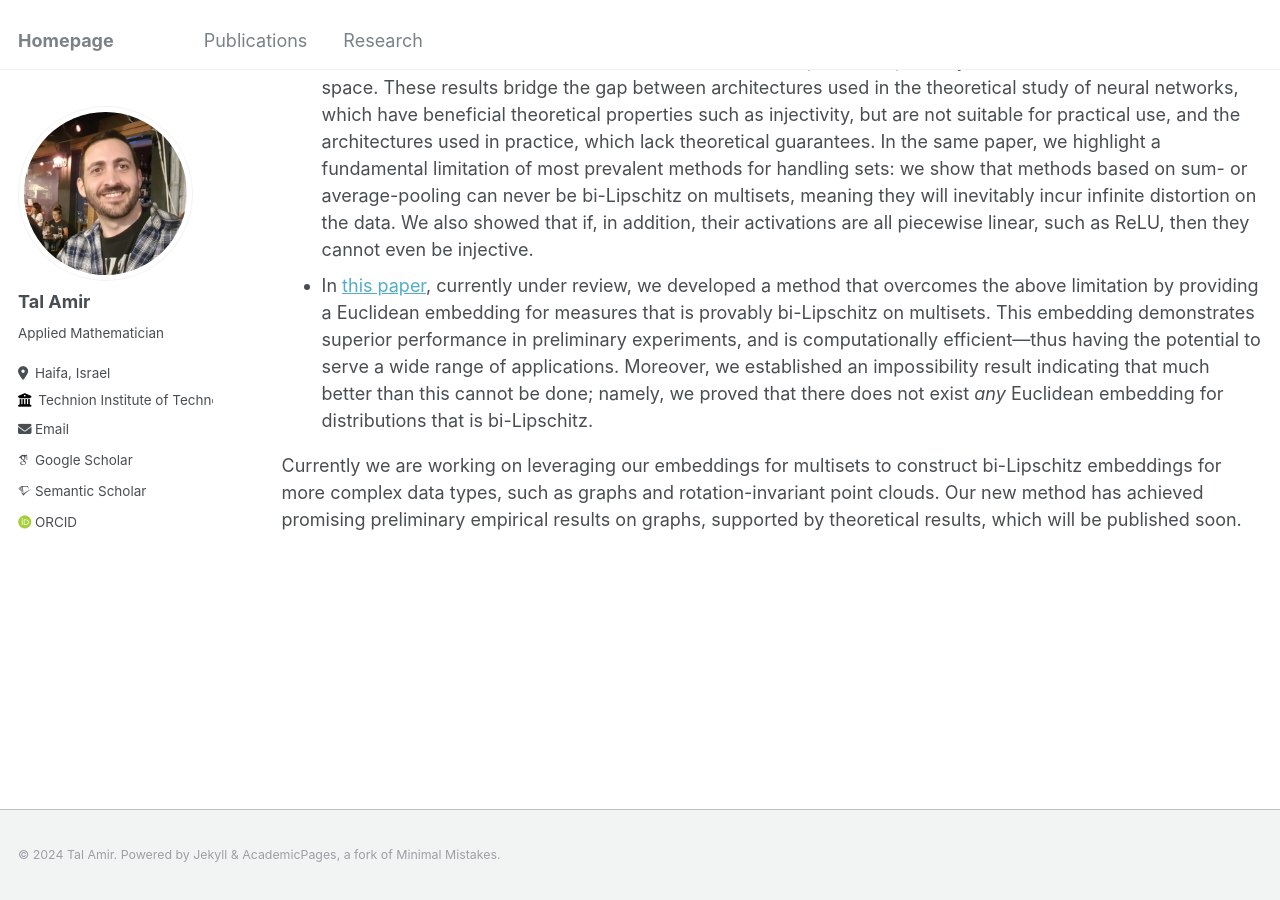
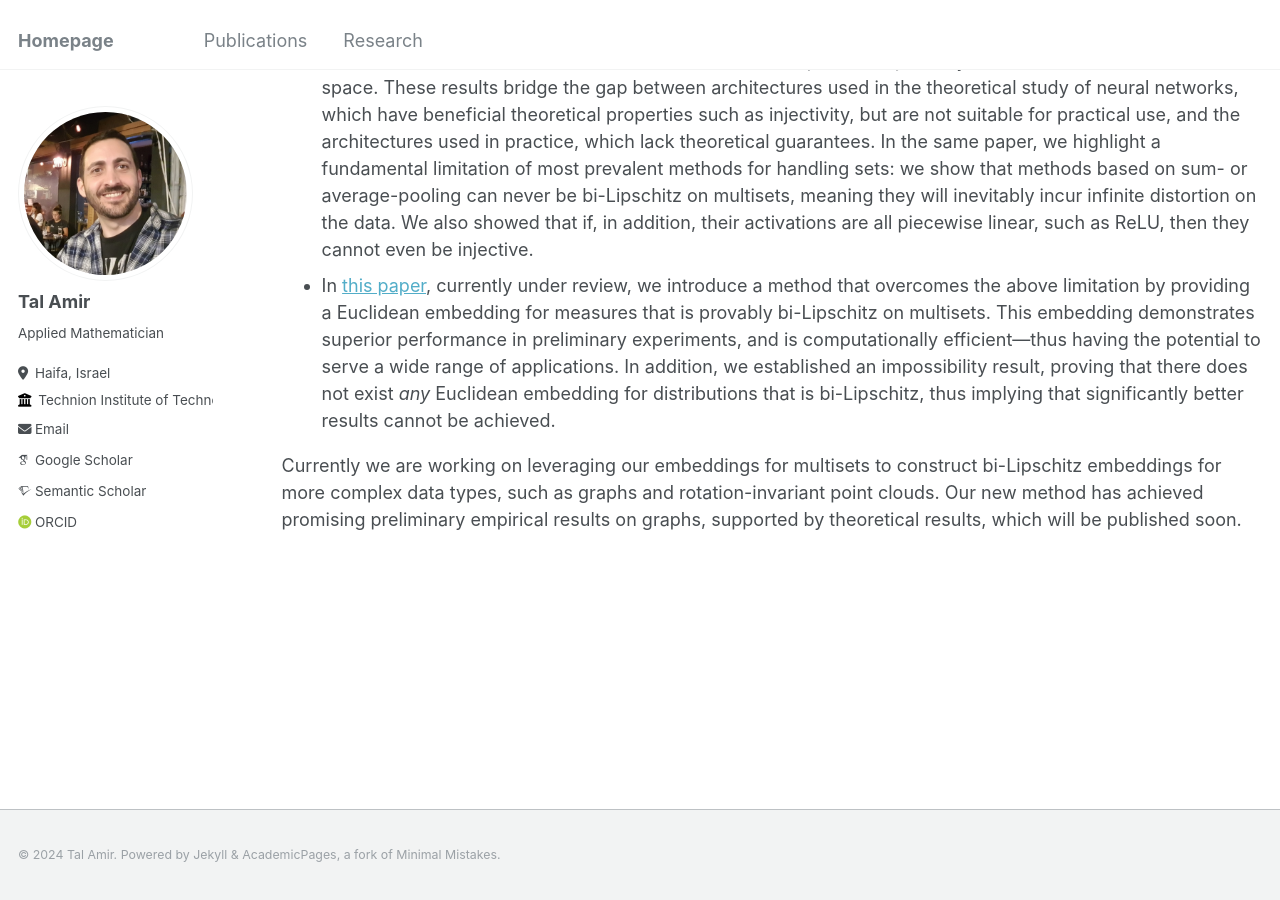
Before and after one commit to tal-amir/tal-amir.github.io, a Jekyll site: the page built from _pages/research.md, in a window 1280 px wide and 900 px high, scrolled down 731 px. Built offline with Jekyll 4.4.1, drawn with Linux system fonts in a browser that asks for light colours; some web fonts are replaced.

Commit message:
Update research.md

```diff
--- a/_pages/research.md
+++ b/_pages/research.md
@@ -20,6 +20,6 @@ Thus, to unlock the full potential of deep learning for these types of data, it
 Our group's efforts have already produced several papers published in top-tier venues, with some presenting groundbreaking results and solutions to long-standing open problems. For example:
 
 - In [this NeurIPS 2023 paper](https://tal-amir.github.io/publication/2023-12%20Neural%20Injective%20Functions) (spotlight paper, top 3%) we show how one may construct a simple and efficient neural architecture that takes multisets or measures as input, and injectively embeds them into Euclidean space. These results bridge the gap between architectures used in the theoretical study of neural networks, which have beneficial theoretical properties such as injectivity, but are not suitable for practical use, and the architectures used in practice, which lack theoretical guarantees. In the same paper, we highlight a fundamental limitation of most prevalent methods for handling sets: we show that methods based on sum- or average-pooling can never be bi-Lipschitz on multisets, meaning they will inevitably incur infinite distortion on the data. We also showed that if, in addition, their activations are all piecewise linear, such as ReLU, then they cannot even be injective.
-- In [this paper](https://tal-amir.github.io/publication/2024-05%20Fourier%20Sliced-Wasserstein%20Embedding), currently under review, we developed a method that overcomes the above limitation by providing a Euclidean embedding for measures that is provably bi-Lipschitz on multisets. This embedding demonstrates superior performance in preliminary experiments, and is computationally efficient—thus having the potential to serve a wide range of applications. Moreover, we established an impossibility result indicating that much better than this cannot be done; namely, we proved that there does not exist _any_ Euclidean embedding for distributions that is bi-Lipschitz.
+- In [this paper](https://tal-amir.github.io/publication/2024-05%20Fourier%20Sliced-Wasserstein%20Embedding), currently under review, we introduce a method that overcomes the above limitation by providing a Euclidean embedding for measures that is provably bi-Lipschitz on multisets. This embedding demonstrates superior performance in preliminary experiments, and is computationally efficient—thus having the potential to serve a wide range of applications. In addition, we established an impossibility result, proving that there does not exist _any_ Euclidean embedding for distributions that is bi-Lipschitz, thus implying that significantly better results cannot be achieved.
 
 Currently we are working on leveraging our embeddings for multisets to construct bi-Lipschitz embeddings for more complex data types, such as graphs and rotation-invariant point clouds. Our new method has achieved promising preliminary empirical results on graphs, supported by theoretical results, which will be published soon.
```
